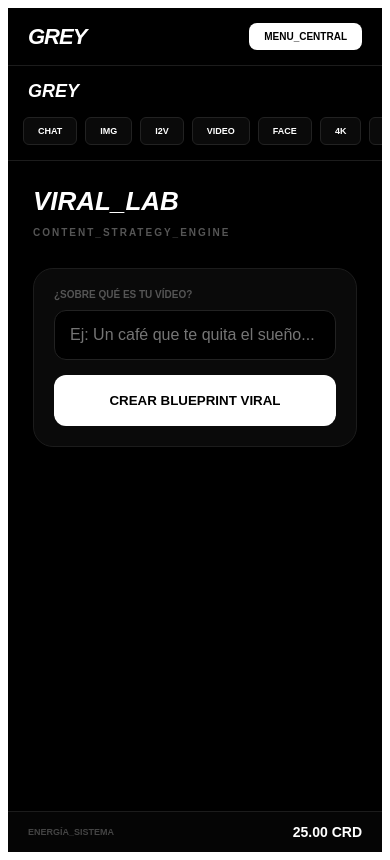
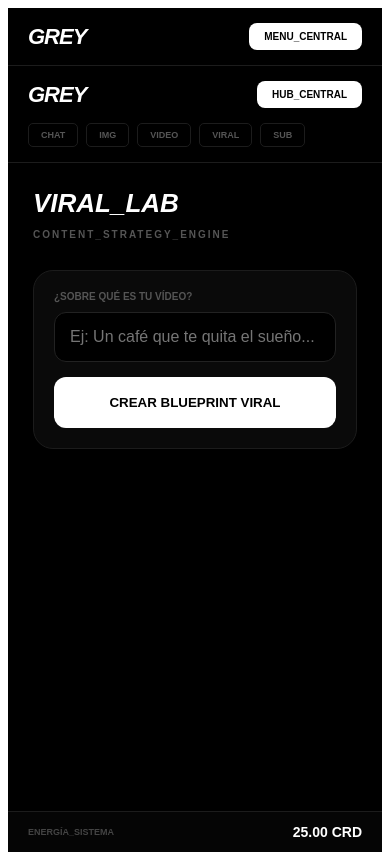
Before and after one commit to capitamweed1205-pixel/grey-ia, a Next.js app: page /viral in a window 390 px wide. Built offline with nearby package versions, Linux system fonts and the light colour scheme.

Commit message:
Refactor dashboard layout with new header and styles
Updated the layout to include a new header and refined navigation links. Adjusted styles for better responsiveness and visual consistency.

```diff
--- a/app/(dashboard)/layout.tsx
+++ b/app/(dashboard)/layout.tsx
@@ -4,46 +4,49 @@ import Link from 'next/link';
 export default function DashLayout({ children }: { children: React.ReactNode }) {
   return (
     <div style={{ display: 'flex', flexDirection: 'column', height: '100vh', backgroundColor: '#000', color: '#fff', fontFamily: 'sans-serif' }}>
-      {/* CABECERA CON 10 BOTONES DESLIZABLES */}
-      <header style={{ backgroundColor: '#000', borderBottom: '1px solid #1c1c1c', position: 'sticky', top: 0, zIndex: 10 }}>
-        <div style={{ padding: '15px 20px 5px 20px', fontSize: '18px', fontWeight: '900', fontStyle: 'italic' }}>GREY</div>
-        <div style={{ display: 'flex', gap: '8px', overflowX: 'auto', padding: '10px 15px 15px 15px', whiteSpace: 'nowrap' }}>
-          <Link href="/chat" style={btnStyle}>CHAT</Link>
-          <Link href="/images" style={btnStyle}>IMG</Link>
-          <Link href="/img2video" style={btnStyle}>I2V</Link>
-          <Link href="/video" style={btnStyle}>VIDEO</Link>
-          <Link href="/faceswap" style={btnStyle}>FACE</Link>
-          <Link href="/remaster" style={btnStyle}>4K</Link>
-          <Link href="/music" style={btnStyle}>MUSIC</Link>
-          <Link href="/logo" style={btnStyle}>LOGO</Link>
-          <Link href="/viral" style={btnStyle}>VIRAL</Link>
-          <Link href="/subtitles" style={btnStyle}>SUB</Link>
+      {/* BARRA SUPERIOR ÚNICA */}
+      <header style={{ borderBottom: '1px solid #1c1c1c', backgroundColor: '#000', position: 'sticky', top: 0, zIndex: 100 }}>
+        <div style={{ display: 'flex', justifyContent: 'space-between', alignItems: 'center', padding: '15px 20px' }}>
+          <Link href="/dashboard" style={{ textDecoration: 'none', color: '#fff' }}>
+            <div style={{ fontSize: '22px', fontWeight: '900', fontStyle: 'italic', letterSpacing: '-1px' }}>GREY</div>
+          </Link>
+          <Link href="/dashboard" style={{ color: '#000', textDecoration: 'none', fontSize: '10px', fontWeight: 'bold', padding: '8px 15px', backgroundColor: '#fff', borderRadius: '8px' }}>HUB_CENTRAL</Link>
+        </div>
+
+        {/* NAVEGACIÓN RÁPIDA (DESLIZABLE) */}
+        <div style={{ display: 'flex', gap: '8px', overflowX: 'auto', padding: '0 20px 15px 20px', whiteSpace: 'nowrap' }}>
+          <Link href="/chat" style={navBtn}>CHAT</Link>
+          <Link href="/images" style={navBtn}>IMG</Link>
+          <Link href="/video" style={navBtn}>VIDEO</Link>
+          <Link href="/viral" style={navBtn}>VIRAL</Link>
+          <Link href="/subtitles" style={navBtn}>SUB</Link>
         </div>
       </header>
 
-      <main style={{ flex: 1, overflowY: 'auto' }}>{children}</main>
+      {/* CONTENIDO PRINCIPAL */}
+      <main style={{ flex: 1, overflowY: 'auto', width: '100%' }}>
+        {children}
+      </main>
 
+      {/* BARRA DE CRÉDITOS */}
       <footer style={{ padding: '10px 20px', backgroundColor: '#050505', borderTop: '1px solid #1c1c1c', display: 'flex', justifyContent: 'space-between', alignItems: 'center' }}>
-        <span style={{ fontSize: '9px', color: '#444' }}>ENGINE_V2.0_MAX</span>
-        <span style={{ fontSize: '13px', fontWeight: '900' }}>25.00 CRD</span>
+        <span style={{ fontSize: '9px', color: '#444', fontWeight: 'bold' }}>SYSTEM_READY</span>
+        <span style={{ fontSize: '13px', fontWeight: '900', color: '#fff' }}>25.00 CRD</span>
       </footer>
 
       <style>{`
         div::-webkit-scrollbar { display: none; }
-        div { -ms-overflow-style: none; scrollbar-width: none; }
       `}</style>
     </div>
   )
 }
 
-const btnStyle = {
-  color: '#fff',
+const navBtn = {
+  color: '#555',
   textDecoration: 'none',
   fontSize: '9px',
   fontWeight: 'bold',
-  padding: '8px 14px',
-  border: '1px solid #222',
-  borderRadius: '6px',
-  backgroundColor: '#0a0a0a',
-  flexShrink: 0
+  padding: '6px 12px',
+  border: '1px solid #1c1c1c',
+  borderRadius: '5px'
 };
```
